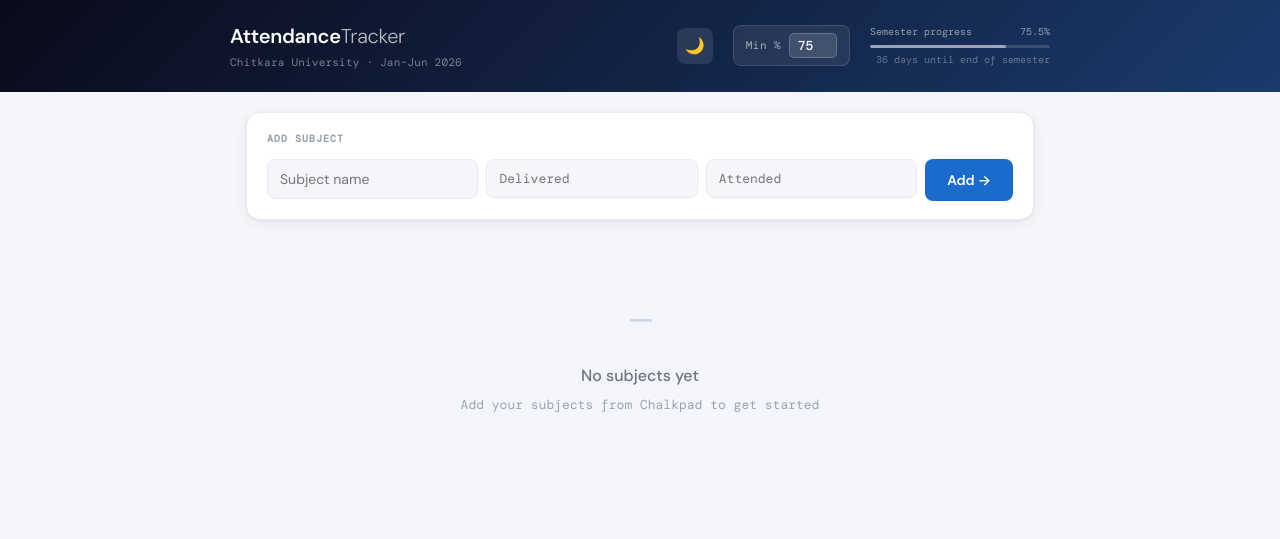
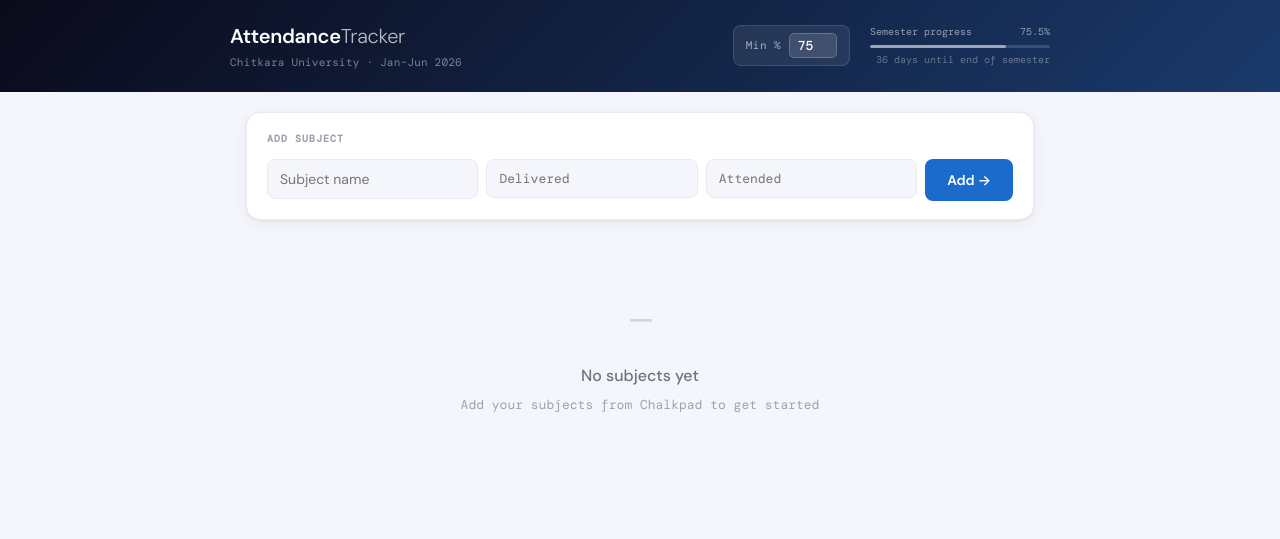
Before and after one commit to bhavyabsl2008-cyber/attendance-tracker, a plain HTML site: page index.html in a window 1280 px wide. Drawn offline with nearby package versions, Linux system fonts and the light colour scheme; a web font is replaced by a local one.

Commit message:
remove: dark mode button from header, keep for settings page later

```diff
--- a/css/style.css
+++ b/css/style.css
@@ -351,27 +351,6 @@ header {
     margin-top: 4px;
     text-align: right;
     font-family: var(--font-mono);
-}
-
-/* Dark mode toggle button */
-.dark-mode-btn {
-    display: flex;
-    align-items: center;
-    justify-content: center;
-    width: 36px;
-    height: 36px;
-    border-radius: 8px;
-    border: none;
-    background: rgba(255,255,255,0.1);
-    color: white;
-    cursor: pointer;
-    font-size: 16px;
-    transition: background 0.2s ease;
-    padding: 0;
-}
-
-.dark-mode-btn:hover {
-    background: rgba(255,255,255,0.18);
 }
 
 /* ============ CONTAINER ============ */
--- a/index.html
+++ b/index.html
@@ -34,7 +34,6 @@
                 <p>Chitkara University · Jan–Jun 2026</p>
             </div>
             <div class="header-controls">
-                <button id="dark-mode-toggle" class="dark-mode-btn" onclick="DarkMode.toggle()" title="Toggle dark mode">🌙</button>
                 <div class="threshold-control">
                     <label>Min %</label>
                     <input type="number" id="threshold-input" min="50" max="95" value="75">
```
